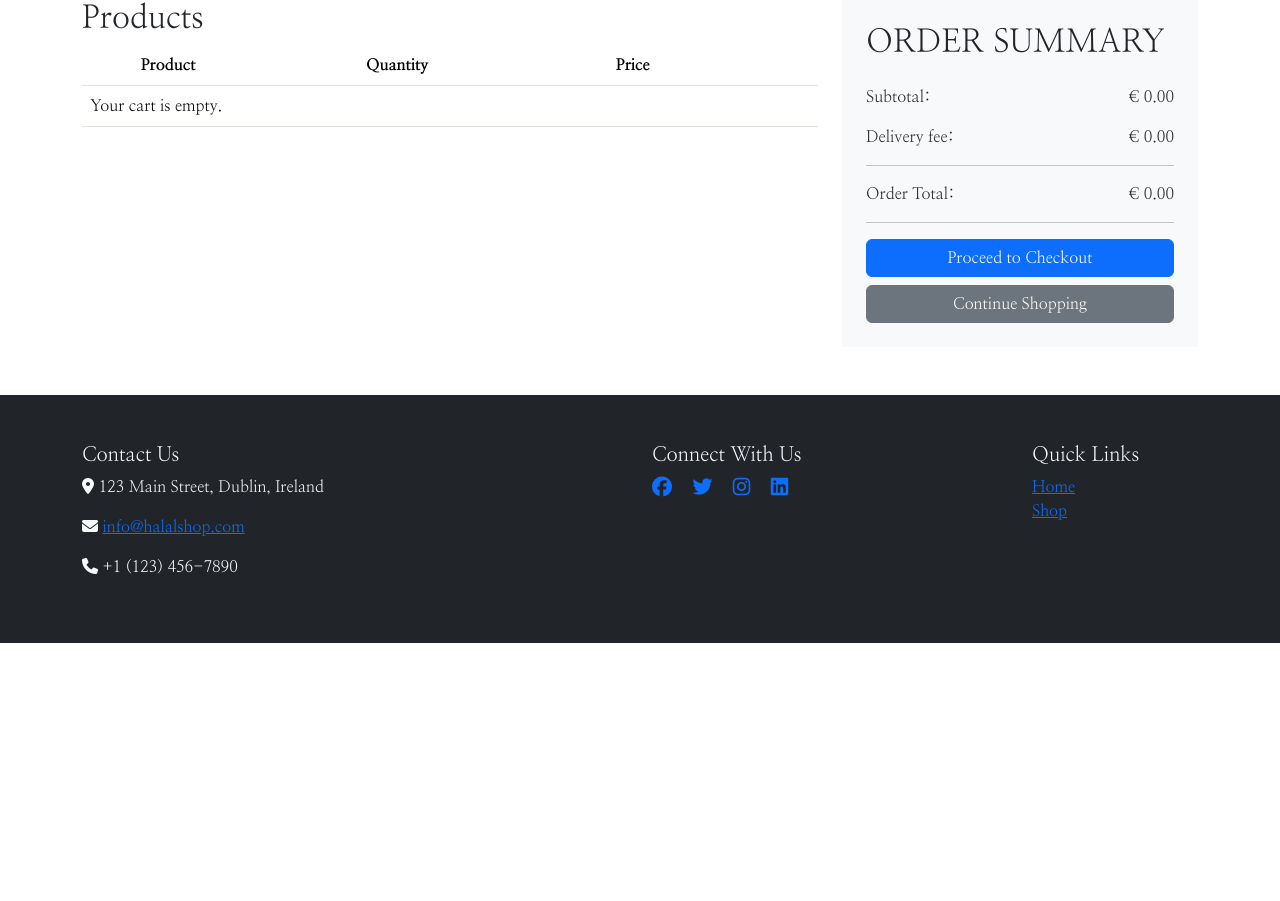
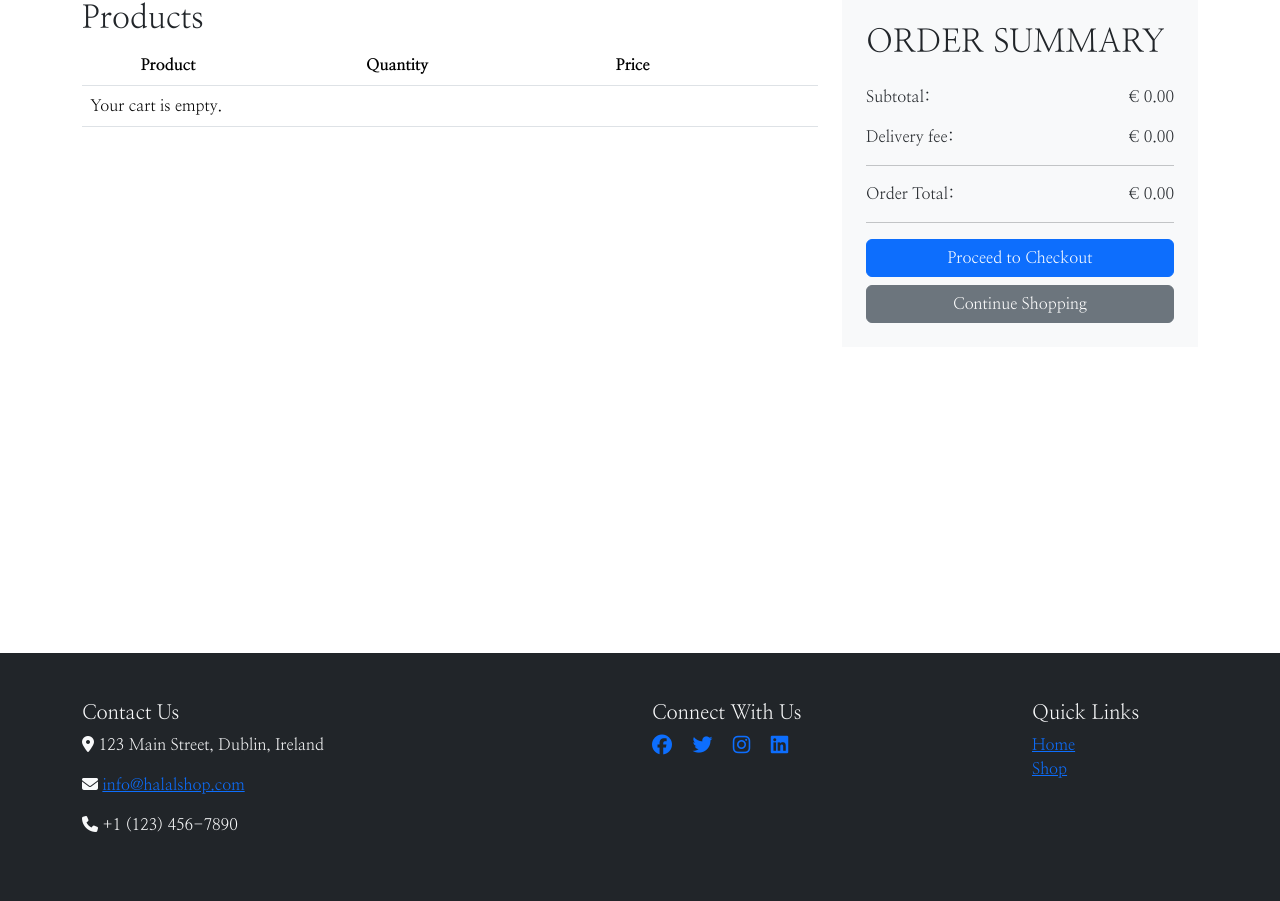
Before and after one commit to AmeenNoor/halal-shop, a Django app: page /cart/ in a window 1280 px wide. Shown: the part 235-1136 px from the top of the page. Before the commit the page ends 878 px from the top, so only its background shows below. Run offline with Django 3.2, Linux system fonts and the light colour scheme; some libraries are stand-ins or nearby versions; some web fonts are replaced.

Commit message:
Fix footer movement issue

```diff
--- a/static/css/base.css
+++ b/static/css/base.css
@@ -6,6 +6,10 @@ body {
 
 .navbar-brand {
     font-family: 'Rye', cursive;
+}
+
+.top-div {
+    min-height: calc(100vh - 170px);
 }
 
 /*----------------------------------------------------------------------------*/
--- a/templates/base.html
+++ b/templates/base.html
@@ -67,11 +67,11 @@
     </div>
   </div>
   {% endif %}
-
+  <div class="top-div">
   {% block content %}
   <!-- Main Content -->
   {% endblock %}
-
+  </div>
 
 
   <!-- Footer -->
```
Also changed, not shown: README.md.
